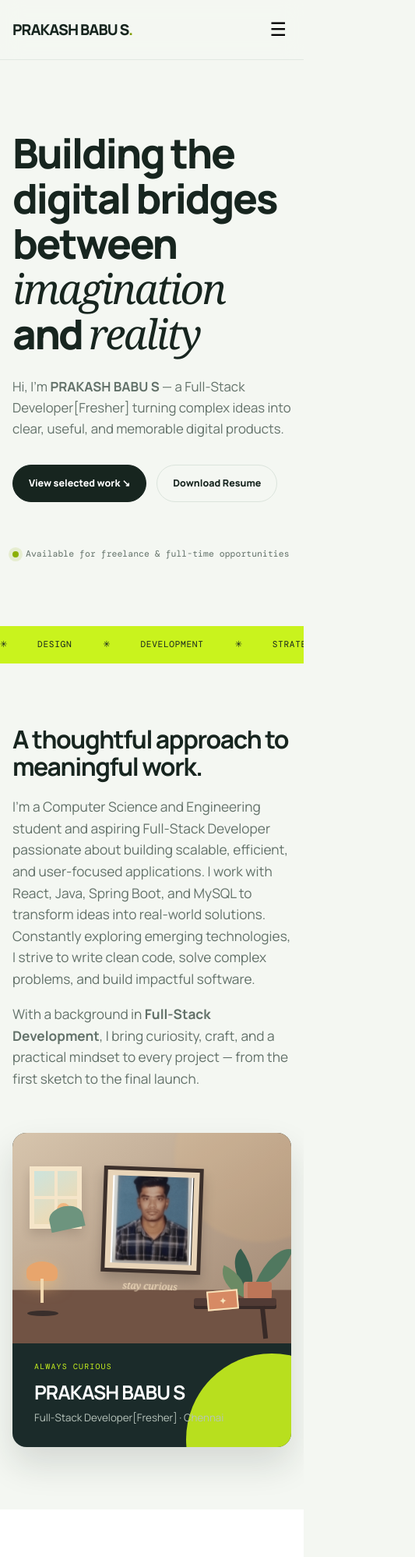
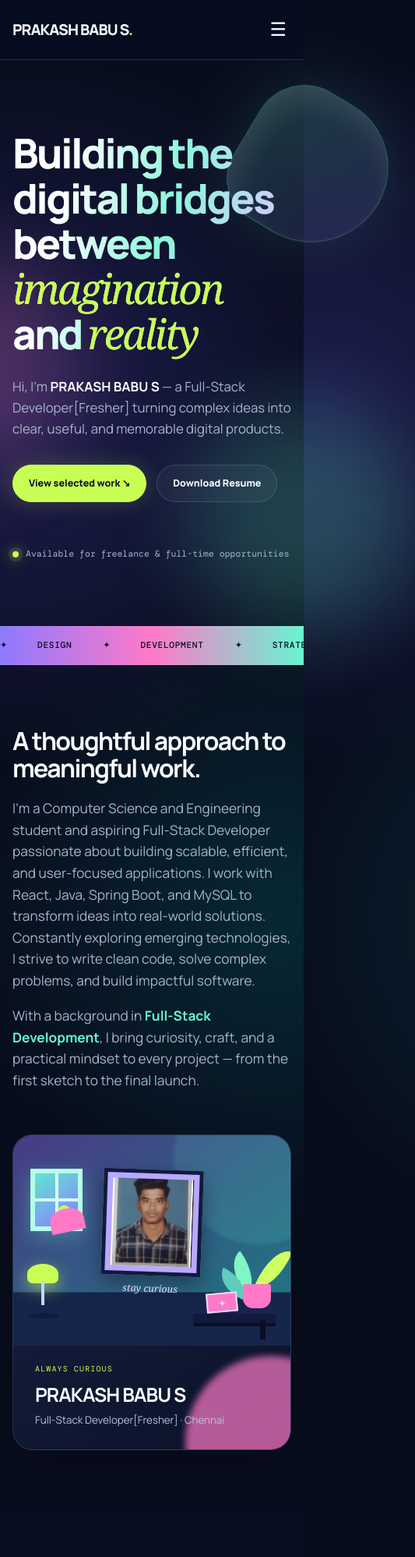
Before and after one commit to prakashbabu05/MyPortfolio, a plain HTML site: page index.html in a window 390 px wide. Shown: the top 1997 px of the page at 78% size, 533 px wide, since content can reach past the window. Drawn offline with nearby package versions, Linux system fonts and the light colour scheme.

Commit message:
changed ui

```diff
--- a/style.css
+++ b/style.css
@@ -1,15 +1,18 @@
 @import url('https://fonts.googleapis.com/css2?family=DM+Mono:wght@400;500&family=Manrope:wght@400;500;600;700;800&display=swap');
 
 :root {
-    --ink: #17251f;
-    --muted: #627169;
-    --paper: #f4f7f2;
-    --surface: #ffffff;
-    --line: #dbe4dc;
-    --accent: #c9f31d;
-    --accent-dark: #819e00;
-    --dark: #17251f;
-    --radius: 18px;
+    --ink: #f7fbff;
+    --muted: #a7b5ca;
+    --paper: #080d1d;
+    --surface: rgba(18, 27, 55, .66);
+    --surface-solid: #111a36;
+    --line: rgba(172, 197, 255, .18);
+    --accent: #c9ff55;
+    --accent-2: #67f5d0;
+    --pink: #ff79c8;
+    --violet: #8d7aff;
+    --dark: #080d1d;
+    --radius: 26px;
     --max-width: 1180px;
 }
 
@@ -17,168 +20,203 @@
 html { scroll-behavior: smooth; }
 body {
     margin: 0;
+    overflow-x: hidden;
     color: var(--ink);
-    background: var(--paper);
+    background:
+        radial-gradient(circle at 8% 8%, rgba(108, 88, 255, .22), transparent 28rem),
+        radial-gradient(circle at 92% 18%, rgba(0, 224, 193, .13), transparent 25rem),
+        var(--paper);
     font-family: "Manrope", sans-serif;
     line-height: 1.6;
 }
+body::before, body::after {
+    position: fixed;
+    z-index: -1;
+    width: 18rem;
+    height: 18rem;
+    border-radius: 50%;
+    content: "";
+    filter: blur(55px);
+    opacity: .22;
+    pointer-events: none;
+}
+body::before { top: 38%; left: -12rem; background: var(--pink); }
+body::after { right: -9rem; bottom: 4%; background: var(--accent-2); }
 a { color: inherit; text-decoration: none; }
 .container { width: min(calc(100% - 48px), var(--max-width)); margin: 0 auto; }
 .eyebrow {
-    display: flex;
-    align-items: center;
-    gap: 10px;
-    color: var(--accent-dark);
-    font-family: "DM Mono", monospace;
-    font-size: .72rem;
-    letter-spacing: .12em;
-    text-transform: uppercase;
+    display: flex; align-items: center; gap: 10px;
+    color: var(--accent-2); font-family: "DM Mono", monospace;
+    font-size: .72rem; letter-spacing: .12em; text-transform: uppercase;
 }
-.eyebrow::before { content: ""; width: 30px; height: 1px; background: currentColor; }
+.eyebrow::before { width: 30px; height: 1px; background: currentColor; content: ""; }
 h1, h2, h3, p { margin-top: 0; }
-h1, h2, h3 { line-height: 1.1; letter-spacing: -.045em; }
-h1 { max-width: 780px; margin-bottom: 26px; font-size: clamp(3.2rem, 8vw, 7.2rem); font-weight: 800; }
+h1, h2, h3 { line-height: 1.1; letter-spacing: -.05em; }
+h1 { max-width: 900px; margin-bottom: 26px; font-size: clamp(3.2rem, 8vw, 7.2rem); font-weight: 800; }
 h2 { margin-bottom: 20px; font-size: clamp(2rem, 4vw, 3.8rem); }
 h3 { font-size: 1.25rem; }
-.highlight { color: var(--accent-dark); }
 
 header {
-    position: sticky;
-    top: 0;
-    z-index: 10;
-    background: rgba(244, 247, 242, .88);
-    border-bottom: 1px solid rgba(219, 228, 220, .7);
-    backdrop-filter: blur(14px);
+    position: sticky; top: 0; z-index: 10;
+    border-bottom: 1px solid var(--line);
+    background: rgba(8, 13, 29, .62);
+    backdrop-filter: blur(22px) saturate(150%);
 }
 .nav { display: flex; align-items: center; justify-content: space-between; height: 76px; }
 .brand { font-size: 1.2rem; font-weight: 800; letter-spacing: -.05em; }
-.brand span { color: var(--accent-dark); }
+.brand span { color: var(--accent); }
 .nav-links { display: flex; align-items: center; gap: 30px; font-size: .82rem; font-weight: 700; }
 .nav-links a { color: var(--muted); transition: color .2s ease; }
-.nav-links a:hover { color: var(--ink); }
+.nav-links a:hover { color: var(--accent); }
 .nav-cta, .button {
-    display: inline-flex;
-    align-items: center;
-    justify-content: center;
-    gap: 9px;
-    padding: 13px 20px;
-    border: 1px solid var(--ink);
-    border-radius: 99px;
-    background: var(--ink);
-    color: white !important;
-    font-size: .78rem;
-    font-weight: 800;
-    transition: transform .2s ease, background .2s ease;
+    display: inline-flex; align-items: center; justify-content: center; gap: 9px;
+    padding: 13px 20px; border: 1px solid var(--accent); border-radius: 99px;
+    background: var(--accent); color: #101725 !important; font-size: .78rem;
+    font-weight: 800; box-shadow: 0 0 28px rgba(201, 255, 85, .2);
+    transition: transform .2s ease, box-shadow .2s ease, background .2s ease;
 }
-.nav-cta:hover, .button:hover { background: #304039; transform: translateY(-2px); }
-.menu-toggle { display: none; border: 0; background: none; font-size: 1.5rem; cursor: pointer; }
+.nav-cta:hover, .button:hover { background: #e0ff9a; transform: translateY(-3px); box-shadow: 0 10px 28px rgba(201, 255, 85, .28); }
+.menu-toggle { display: none; border: 0; background: none; color: var(--ink); font-size: 1.5rem; cursor: pointer; }
 
-.hero { padding: 130px 0 110px; }
-.hero-copy { max-width: 900px; }
-.hero h1 em { font-family: Georgia, serif; font-weight: 400; }
+.hero { position: relative; padding: 150px 0 120px; }
+.hero::before {
+    position: absolute; top: 55px; right: 3%; width: 250px; height: 250px;
+    border: 1px solid rgba(103, 245, 208, .26); border-radius: 42% 58% 63% 37%;
+    background: linear-gradient(135deg, rgba(103, 245, 208, .2), rgba(141, 122, 255, .12));
+    box-shadow: inset 12px 12px 35px rgba(255,255,255,.1), 0 0 80px rgba(103, 245, 208, .12);
+    content: ""; transform: rotate(25deg); animation: float 8s ease-in-out infinite;
+}
+.hero-copy { position: relative; z-index: 1; }
+.hero h1 {
+    background: linear-gradient(105deg, #fff 20%, #8df7da 52%, #d2c9ff 88%);
+    -webkit-background-clip: text; background-clip: text; color: transparent;
+}
+.hero h1 em { color: var(--accent); font-family: Georgia, serif; font-weight: 400; }
 .hero-text { max-width: 550px; margin-bottom: 32px; color: var(--muted); font-size: 1.05rem; }
+.hero-text strong { color: var(--ink); }
 .hero-actions { display: flex; flex-wrap: wrap; gap: 13px; }
-.button.secondary { border-color: var(--line); background: transparent; color: var(--ink) !important; }
-.button.secondary:hover { background: white; }
+.button.secondary { border-color: var(--line); background: rgba(255,255,255,.04); color: var(--ink) !important; box-shadow: none; }
+.button.secondary:hover { border-color: var(--accent-2); background: rgba(103,245,208,.1); }
 .availability { display: inline-flex; align-items: center; gap: 9px; margin-top: 58px; color: var(--muted); font-family: "DM Mono", monospace; font-size: .72rem; }
-.status-dot { width: 8px; height: 8px; border-radius: 50%; background: #8bb000; box-shadow: 0 0 0 5px rgba(139, 176, 0, .14); }
+.status-dot { width: 8px; height: 8px; border-radius: 50%; background: var(--accent); box-shadow: 0 0 0 5px rgba(201,255,85,.12), 0 0 18px var(--accent); }
 
-.marquee { overflow: hidden; background: var(--accent); color: var(--ink); }
-.marquee-track { display: flex; justify-content: space-around; gap: 40px; padding: 15px 0; font-family: "DM Mono", monospace; font-size: .7rem; letter-spacing: .06em; text-transform: uppercase; }
-.marquee-track span::before { content: "✳"; margin-right: 38px; }
+.marquee { overflow: hidden; border-top: 1px solid rgba(255,255,255,.1); border-bottom: 1px solid rgba(255,255,255,.1); background: linear-gradient(90deg, var(--violet), var(--pink), var(--accent-2)); color: #090e20; }
+.marquee-track { display: flex; justify-content: space-around; gap: 40px; padding: 15px 0; font-family: "DM Mono", monospace; font-size: .7rem; font-weight: 500; letter-spacing: .06em; text-transform: uppercase; }
+.marquee-track span::before { margin-right: 38px; content: "✦"; }
 
 section { padding: 115px 0; }
 .section-heading { display: flex; align-items: end; justify-content: space-between; gap: 30px; margin-bottom: 55px; }
 .section-heading p { max-width: 390px; margin-bottom: 5px; color: var(--muted); font-size: .95rem; }
 .about-grid { display: grid; grid-template-columns: 1.1fr .9fr; gap: 90px; align-items: center; }
 .about-copy p { max-width: 590px; color: var(--muted); font-size: 1.08rem; }
-.signature { margin-top: 35px; font-family: Georgia, serif; font-size: 1.7rem; font-style: italic; }
-.profile-card { position: relative; min-height: 390px; overflow: hidden; border-radius: var(--radius); background: #1b2b2a; color: white; box-shadow: 0 22px 45px rgba(23,37,31,.14); }
-.profile-card::after { content: ""; position: absolute; width: 220px; height: 220px; right: -85px; bottom: -100px; border-radius: 50%; background: var(--accent); opacity: .9; }
-.room-scene { position: relative; height: 270px; overflow: hidden; background: linear-gradient(145deg, #d7c5ad 0%, #9d836f 100%); }
-.room-scene::before { content: ""; position: absolute; right: -25px; bottom: 0; left: -25px; height: 72px; background: #715344; transform: perspective(130px) rotateX(5deg); transform-origin: bottom; }
-.room-label { position: absolute; z-index: 5; top: 18px; left: 23px; color: rgba(48,38,34,.68); font-family: "DM Mono", monospace; font-size: .57rem; letter-spacing: .12em; }
-.window { position: absolute; top: 43px; left: 22px; width: 67px; height: 80px; border: 6px solid #f5e5c9; background: linear-gradient(145deg, #cce4dd, #f8d7a8); box-shadow: 0 7px 12px rgba(48,38,34,.16); }
-.window::before, .window::after { content: ""; position: absolute; background: #f5e5c9; }
+.about-copy strong { color: var(--accent-2); }
+.profile-card, .project-card, .profile-link, .service {
+    border: 1px solid var(--line); background: linear-gradient(145deg, rgba(29, 42, 84, .72), rgba(12, 19, 43, .76));
+    box-shadow: 0 22px 65px rgba(0, 0, 0, .2);
+}
+.profile-card { position: relative; min-height: 390px; overflow: hidden; border-radius: var(--radius); }
+.profile-card::after { position: absolute; right: -85px; bottom: -100px; width: 220px; height: 220px; border-radius: 50%; background: var(--pink); opacity: .7; content: ""; filter: blur(4px); }
+.room-scene { position: relative; height: 270px; overflow: hidden; background: linear-gradient(145deg, #483b86, #1b7c82); }
+.room-scene::before { position: absolute; right: -25px; bottom: 0; left: -25px; height: 72px; background: #16254a; content: ""; transform: perspective(130px) rotateX(5deg); transform-origin: bottom; }
+.window { position: absolute; top: 43px; left: 22px; width: 67px; height: 80px; border: 6px solid #b7ffe8; background: linear-gradient(145deg, #61e6d1, #8b7aff); box-shadow: 0 7px 25px rgba(103,245,208,.3); }
+.window::before, .window::after { position: absolute; background: #d7fff5; content: ""; }
 .window::before { top: 0; bottom: 0; left: 50%; width: 4px; transform: translateX(-50%); }
 .window::after { top: 50%; right: 0; left: 0; height: 4px; transform: translateY(-50%); }
-.window span { position: absolute; right: 9px; bottom: 10px; width: 17px; height: 17px; border-radius: 50%; background: #f2ae72; opacity: .8; }
-.window i { position: absolute; right: -8px; bottom: -7px; width: 44px; height: 30px; border-radius: 50% 50% 0 0; background: #6d947e; transform: rotate(-12deg); }
+.window span { position: absolute; right: 9px; bottom: 10px; width: 17px; height: 17px; border-radius: 50%; background: var(--accent); }
+.window i { position: absolute; right: -8px; bottom: -7px; width: 44px; height: 30px; border-radius: 50% 50% 0 0; background: #ff79c8; transform: rotate(-12deg); }
 .wall-art { position: absolute; z-index: 3; top: 44px; left: 50%; width: 128px; text-align: center; transform: translateX(-50%) rotate(2deg); }
-.portrait-frame { padding: 7px; border: 5px solid #3c302b; background: #e8d4b8; box-shadow: 0 10px 15px rgba(48,38,34,.24); }
-.portrait-frame img { display: block; width: 100%; height: 112px; object-fit: cover; object-position: center; filter: saturate(.9) contrast(1.05); }
-.art-caption { display: inline-block; margin-top: 7px; color: #f9e4c4; font-family: Georgia, serif; font-size: .78rem; font-style: italic; }
+.portrait-frame { padding: 7px; border: 5px solid #101a3c; background: #b8a8ff; box-shadow: 0 10px 25px rgba(0,0,0,.35); }
+.portrait-frame img { display: block; width: 100%; height: 112px; object-fit: cover; object-position: center; }
+.art-caption { display: inline-block; margin-top: 7px; color: #e3dcff; font-family: Georgia, serif; font-size: .78rem; font-style: italic; }
 .plant { position: absolute; z-index: 5; right: 17px; bottom: 48px; width: 54px; height: 86px; }
-.plant-pot { position: absolute; bottom: 0; left: 10px; width: 36px; height: 31px; border-radius: 3px 3px 13px 13px; background: #bd7658; box-shadow: inset 5px 0 rgba(255,255,255,.12); }
-.leaf { position: absolute; bottom: 24px; width: 28px; height: 51px; border-radius: 100% 0 100% 0; background: #385e4d; transform-origin: bottom; }
+.window { border-color: #b7ffe8; background: linear-gradient(145deg, #61e6d1, #8b7aff); box-shadow: 0 7px 25px rgba(103,245,208,.3); }
+.window::before, .window::after { background: #d7fff5; }
+.window span { background: var(--accent); }
+.window i { background: #ff79c8; }
+.portrait-frame { border-color: #101a3c; background: #b8a8ff; box-shadow: 0 10px 25px rgba(0,0,0,.35); }
+.plant-pot { position: absolute; bottom: 0; left: 10px; width: 36px; height: 31px; border-radius: 3px 3px 13px 13px; background: var(--pink); }
+.leaf { position: absolute; bottom: 24px; width: 28px; height: 51px; border-radius: 100% 0 100% 0; background: #80f5c5; transform-origin: bottom; }
 .leaf-one { left: 11px; transform: rotate(-36deg); }
-.leaf-two { left: 24px; height: 58px; transform: rotate(23deg); background: #50785f; }
-.leaf-three { left: 1px; height: 39px; transform: rotate(-67deg); background: #6b8a64; }
+.leaf-two { left: 24px; height: 58px; transform: rotate(23deg); }
+.leaf-three { left: 1px; height: 39px; transform: rotate(-67deg); }
 .side-table { position: absolute; z-index: 4; bottom: 35px; left: 11px; width: 55px; height: 70px; }
-.lamp-shade { position: absolute; top: 0; left: 7px; width: 40px; height: 25px; border-radius: 50% 50% 7px 7px; background: #e8a56c; box-shadow: 0 7px 20px rgba(248,191,116,.55); }
-.lamp-stem { position: absolute; top: 22px; left: 25px; width: 4px; height: 31px; background: #f2d8af; }
-.lamp-base { position: absolute; bottom: 0; left: 8px; width: 40px; height: 7px; border-radius: 50%; background: #392e2b; }
+.lamp-shade { position: absolute; top: 0; left: 7px; width: 40px; height: 25px; border-radius: 50% 50% 7px 7px; background: var(--accent); box-shadow: 0 7px 20px rgba(201,255,85,.55); }
+.lamp-stem { position: absolute; top: 22px; left: 25px; width: 4px; height: 31px; background: #c7d4ff; }
+.lamp-base { position: absolute; bottom: 0; left: 8px; width: 40px; height: 7px; border-radius: 50%; background: #121b3d; }
 .room-desk { position: absolute; z-index: 5; right: 19px; bottom: 29px; width: 106px; height: 29px; }
-.room-desk-top { position: absolute; width: 100%; height: 10px; border-radius: 3px; background: #513b35; box-shadow: 0 4px 0 #382a27; }
-.room-desk-leg { position: absolute; top: 10px; right: 13px; width: 6px; height: 42px; background: #382a27; transform: rotate(-6deg); }
-.room-notebook { position: absolute; z-index: 2; top: -10px; left: 17px; width: 40px; height: 25px; border: 2px solid #f7e3bb; background: #d78a64; transform: rotate(-5deg); }
-.room-notebook::after { content: "✦"; position: absolute; top: 1px; left: 13px; color: #f7e3bb; font-size: .8rem; }
-.window-glow { position: absolute; top: -80px; right: -70px; width: 220px; height: 220px; border-radius: 50%; background: #f5c27e; opacity: .13; filter: blur(2px); }
+.room-notebook { position: absolute; z-index: 2; top: -10px; left: 17px; width: 40px; height: 25px; border: 2px solid #e3dcff; background: var(--pink); transform: rotate(-5deg); }
+.room-notebook::after { position: absolute; top: 1px; left: 13px; color: #e3dcff; content: "✦"; font-size: .8rem; }
+.room-desk-top { position: absolute; right: 0; bottom: 0; width: 106px; height: 12px; border-radius: 3px; background: #121b3d; box-shadow: 0 4px 0 #090e22; }
+.room-desk-leg { position: absolute; right: 13px; bottom: -21px; width: 7px; height: 24px; background: #090e22; }
+.window-glow { position: absolute; top: -80px; right: -70px; width: 220px; height: 220px; border-radius: 50%; background: var(--accent-2); opacity: .13; filter: blur(2px); }
+.plant-pot { background: var(--pink); }
+.leaf { background: #80f5c5; }
+.leaf-two { background: #d0ff64; }
+.leaf-three { background: #5fcdbb; }
+.lamp-shade { background: var(--accent); box-shadow: 0 7px 20px rgba(201,255,85,.55); }
+.lamp-stem { background: #c7d4ff; }
+.lamp-base, .room-desk-top { background: #121b3d; }
+.room-desk-top { box-shadow: 0 4px 0 #090e22; }
+.room-desk-leg { background: #090e22; }
+.room-notebook { border-color: #e3dcff; background: var(--pink); }
+.room-notebook::after { color: #e3dcff; }
+.window-glow { background: var(--accent-2); }
 .profile-card-copy { position: relative; z-index: 2; padding: 22px 28px 25px; }
 .profile-kicker { display: block; margin-bottom: 5px; color: var(--accent); font-family: "DM Mono", monospace; font-size: .62rem; letter-spacing: .12em; text-transform: uppercase; }
 .profile-card strong { display: block; font-size: 1.55rem; letter-spacing: -.04em; }
-.profile-card small { color: #b7c3bb; }
+.profile-card small { color: #b7c3df; }
 
-.projects { background: var(--surface); }
+.projects, .profiles { background: rgba(13, 20, 43, .4); }
 .project-grid { display: grid; grid-template-columns: repeat(3, 1fr); gap: 18px; }
-.project-card { overflow: hidden; border: 1px solid var(--line); border-radius: var(--radius); background: var(--paper); transition: transform .25s ease, box-shadow .25s ease; }
-.project-card:hover { transform: translateY(-7px); box-shadow: 0 18px 40px rgba(23, 37, 31, .1); }
-.project-art { display: flex; align-items: flex-start; justify-content: space-between; height: 210px; padding: 20px; background: #dfe9d8; }
-.project-card:nth-child(2) .project-art { background: #e6e0d1; }
-.project-card:nth-child(3) .project-art { background: #dedff0; }
+.project-card { overflow: hidden; border-radius: var(--radius); transition: transform .25s ease, border-color .25s ease, box-shadow .25s ease; }
+.project-card:hover { border-color: rgba(103,245,208,.6); transform: translateY(-8px) rotate(.3deg); box-shadow: 0 22px 55px rgba(0,0,0,.3), 0 0 35px rgba(103,245,208,.08); }
+.project-art { display: flex; align-items: flex-start; justify-content: space-between; height: 210px; padding: 20px; background: linear-gradient(135deg, #6e52cc, #de65bb); }
+.project-card:nth-child(2) .project-art { background: linear-gradient(135deg, #0d9eae, #8d7aff); }
+.project-card:nth-child(3) .project-art { background: linear-gradient(135deg, #b9ef4f, #4bcbb6); }
 .project-number { font-family: "DM Mono", monospace; font-size: .75rem; }
-.project-shape { align-self: center; width: 110px; height: 110px; border: 18px solid var(--accent-dark); border-radius: 50%; opacity: .8; }
+.project-shape { align-self: center; width: 110px; height: 110px; border: 18px solid rgba(255,255,255,.72); border-radius: 50%; opacity: .9; }
 .project-card:nth-child(2) .project-shape { border-radius: 20px; transform: rotate(20deg); }
 .project-card:nth-child(3) .project-shape { border-radius: 50% 50% 8px 8px; }
 .project-info { padding: 25px; }
 .project-info p { min-height: 52px; color: var(--muted); font-size: .88rem; }
-.tags { display: flex; flex-wrap: wrap; gap: 7px; margin-bottom: 22px; }
-.tag { padding: 6px 9px; border-radius: 5px; background: white; color: var(--muted); font-family: "DM Mono", monospace; font-size: .62rem; }
+.tags { display: flex; flex-wrap: wrap; gap: 7px; min-height: 27px; margin-bottom: 22px; }
+.tag { padding: 6px 9px; border-radius: 99px; background: rgba(255,255,255,.1); color: var(--accent-2); font-family: "DM Mono", monospace; font-size: .62rem; }
 .text-link { font-size: .78rem; font-weight: 800; }
-.text-link::after { content: "  ↗"; color: var(--accent-dark); }
+.text-link::after { color: var(--accent); content: "  ↗"; }
 
 .services-grid { display: grid; grid-template-columns: repeat(4, 1fr); border-top: 1px solid var(--line); }
-.service { padding: 27px 22px 20px 0; border-bottom: 1px solid var(--line); }
+.service { padding: 27px 22px 20px 0; border-top: 0; border-right: 0; border-bottom: 1px solid var(--line); border-left: 0; background: transparent; box-shadow: none; }
 .service + .service { padding-left: 22px; border-left: 1px solid var(--line); }
-.service-number { color: var(--accent-dark); font-family: "DM Mono", monospace; font-size: .75rem; }
+.service-number { color: var(--accent-2); font-family: "DM Mono", monospace; font-size: .75rem; }
 .service p { color: var(--muted); font-size: .84rem; }
-
-.profiles { background: var(--surface); }
 .profile-links { display: grid; grid-template-columns: repeat(2, 1fr); gap: 14px; }
-.profile-link { display: grid; grid-template-columns: auto 1fr auto; align-items: center; gap: 18px; padding: 23px 25px; border: 1px solid var(--line); border-radius: var(--radius); background: var(--paper); transition: transform .2s ease, border-color .2s ease, box-shadow .2s ease; }
-.profile-link:hover { border-color: var(--accent-dark); box-shadow: 0 12px 25px rgba(23,37,31,.08); transform: translateY(-4px); }
-.profile-link-number { color: var(--accent-dark); font-family: "DM Mono", monospace; font-size: .72rem; }
+.profile-link { display: grid; grid-template-columns: auto 1fr auto; align-items: center; gap: 18px; padding: 23px 25px; border-radius: var(--radius); transition: transform .2s ease, border-color .2s ease, box-shadow .2s ease; }
+.profile-link:hover { border-color: var(--accent-2); box-shadow: 0 12px 35px rgba(0,0,0,.25), 0 0 25px rgba(103,245,208,.1); transform: translateY(-4px); }
+.profile-link-number { color: var(--accent); font-family: "DM Mono", monospace; font-size: .72rem; }
 .profile-link strong, .profile-link small { display: block; }
 .profile-link strong { font-size: 1.1rem; }
 .profile-link small { margin-top: 3px; color: var(--muted); font-size: .76rem; }
-.profile-link-arrow { font-size: 1.2rem; }
+.profile-link-arrow { color: var(--accent-2); font-size: 1.2rem; }
 
 .contact { padding-bottom: 80px; }
-.contact-box { display: grid; grid-template-columns: 1fr .8fr; gap: 70px; padding: 55px; border-radius: var(--radius); background: var(--accent); }
-.contact-box p { max-width: 440px; color: #4e5d35; }
+.contact-box { display: grid; grid-template-columns: 1fr .8fr; gap: 70px; padding: 55px; border: 1px solid rgba(255,255,255,.22); border-radius: var(--radius); background: linear-gradient(125deg, var(--violet), var(--pink) 52%, var(--accent-2)); color: #0b1124; box-shadow: 0 22px 70px rgba(141,122,255,.2); }
+.contact-box p { max-width: 440px; color: rgba(11,17,36,.75); }
 .contact-details { align-self: end; }
-.contact-details a { display: block; padding: 13px 0; border-bottom: 1px solid rgba(23,37,31,.25); font-size: .9rem; font-weight: 700; }
+.contact-details a { display: block; padding: 13px 0; border-bottom: 1px solid rgba(11,17,36,.25); font-size: .9rem; font-weight: 800; }
 footer { padding: 25px 0 35px; color: var(--muted); font-family: "DM Mono", monospace; font-size: .68rem; }
 .footer-inner { display: flex; justify-content: space-between; gap: 20px; }
 
+@keyframes float { 0%, 100% { transform: rotate(25deg) translateY(0); } 50% { transform: rotate(32deg) translateY(-16px); } }
+@media (prefers-reduced-motion: reduce) { *, *::before, *::after { scroll-behavior: auto !important; animation: none !important; transition-duration: .01ms !important; } }
 @media (max-width: 800px) {
     .container { width: min(calc(100% - 32px), var(--max-width)); }
-    .nav-links { position: absolute; top: 76px; right: 16px; left: 16px; display: none; flex-direction: column; align-items: stretch; gap: 0; padding: 8px; border: 1px solid var(--line); border-radius: 14px; background: var(--surface); box-shadow: 0 15px 35px rgba(23,37,31,.1); }
+    .nav-links { position: absolute; top: 76px; right: 16px; left: 16px; display: none; flex-direction: column; align-items: stretch; gap: 0; padding: 8px; border: 1px solid var(--line); border-radius: 18px; background: rgba(17,26,54,.96); box-shadow: 0 15px 35px rgba(0,0,0,.3); }
     .nav-links.is-open { display: flex; }
     .nav-links a { padding: 13px; }
     .nav-cta { margin: 5px; }
     .menu-toggle { display: block; }
     .hero { padding: 90px 0 80px; }
+    .hero::before { right: -100px; width: 190px; height: 190px; }
     .about-grid, .contact-box { grid-template-columns: 1fr; gap: 38px; }
     .section-heading { display: block; margin-bottom: 35px; }
     .section-heading p { margin-top: 20px; }
@@ -188,7 +226,7 @@ footer { padding: 25px 0 35px; color: var(--muted); font-family: "DM Mono", mono
     .contact-box { padding: 35px 25px; }
 }
 @media (max-width: 480px) {
-    h1 { font-size: 3.3rem; }
+    h1 { font-size: 3.3rem; overflow-wrap: anywhere; }
     section { padding: 80px 0; }
     .marquee-track { justify-content: flex-start; width: max-content; }
     .services-grid { grid-template-columns: 1fr; }
```
